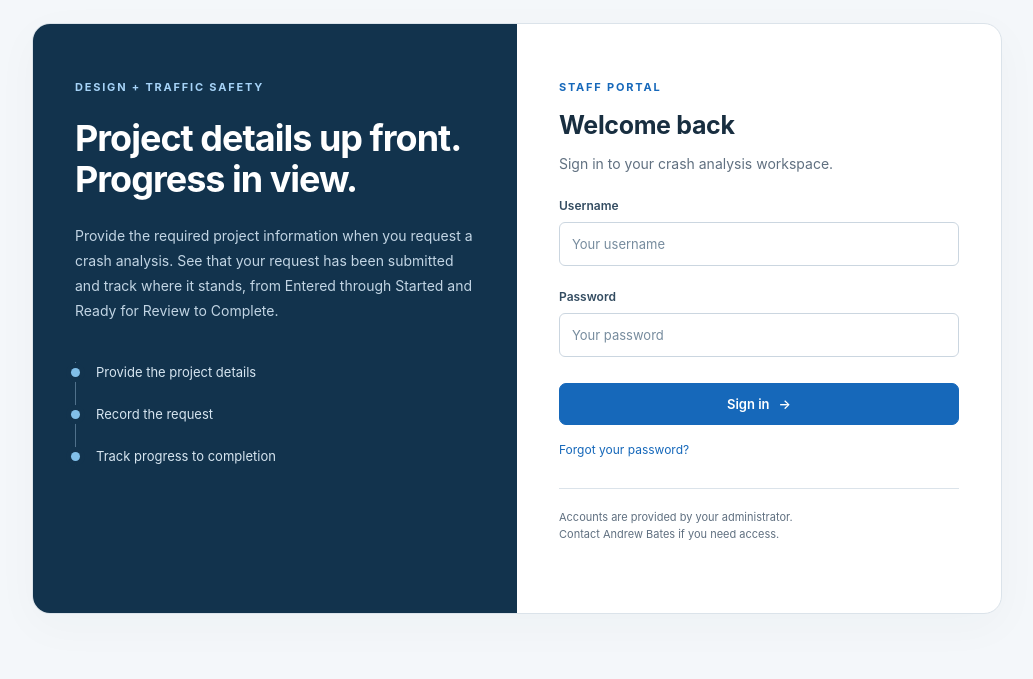
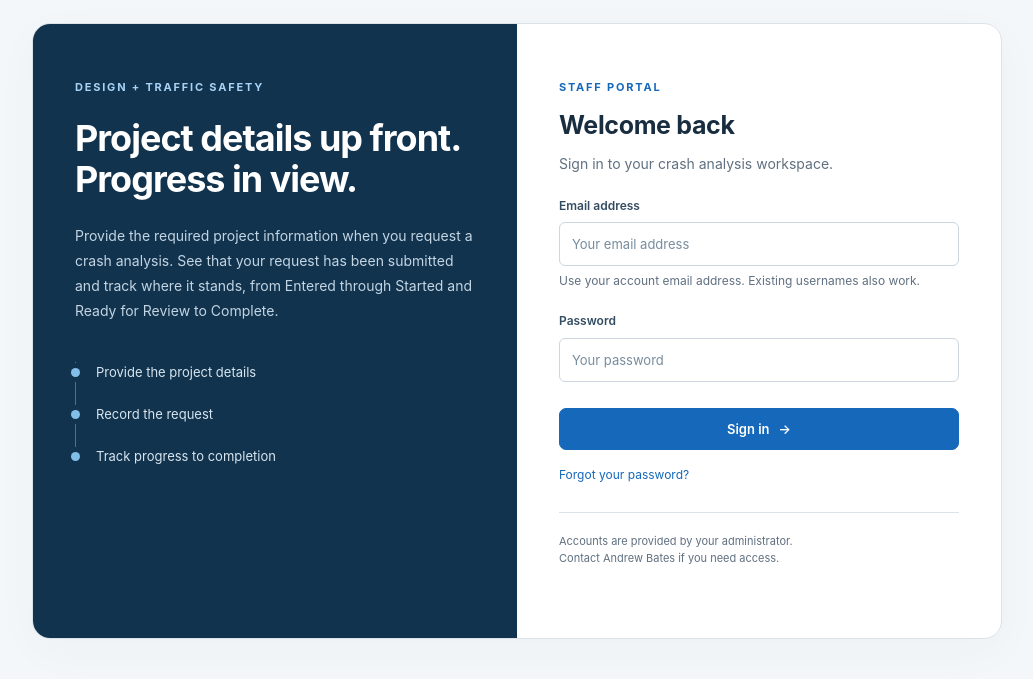
Before and after one commit to Drewbsking/LAP-Crash-Analysis, a PHP site: page /login.php in a window 1280 px wide. Shown: the part 164-843 px from the top of the page, without its empty margins (123-1156 px from the left). Run offline with PHP 8.4, Linux system fonts and the light colour scheme.

Commit message:
Yes—I’ve updated it locally so users sign in with their email address and password. - Account creation no longer asks for a separate username. - Welcome emails show their sign-in email. - Existing accounts can use their saved email and current password. Old usernames still work.

```diff
--- a/app/Auth.php
+++ b/app/Auth.php
@@ -54,10 +54,17 @@ final class Auth
             return true;
         });
     }
-    public static function login(string $username, string $password, string $ip): bool
+    public static function login(string $identity, string $password, string $ip): bool
     {
-        if (!self::rateLimit('login-account', trim($username), 15) || !self::rateLimit('login-ip', $ip, 60)) return false;
-        $user = DB::one('SELECT * FROM users WHERE username=?', [strtolower(trim($username))]);
+        $identity = strtolower(trim($identity));
+        if (!self::rateLimit('login-ip', $ip, 60)) return false;
+        // Email is the sign-in name. Keep existing, non-email usernames working.
+        $user = str_contains($identity, '@')
+            ? DB::one('SELECT * FROM users WHERE email=?', [$identity])
+            : (preg_match('/^[a-z0-9][a-z0-9._-]{2,99}$/', $identity)
+                ? DB::one('SELECT * FROM users WHERE username=?', [$identity]) : null);
+        // Both ways of signing in share the same account attempt limit.
+        if (!self::rateLimit('login-account', $user['email'] ?? $identity, 15)) return false;
         if (!$user || !$user['is_active'] || !password_verify($password, $user['password_hash'])) return false;
         if (session_status() === PHP_SESSION_ACTIVE) session_regenerate_id(true);
         $_SESSION = ['user_id' => (int)$user['id'], 'session_version' => (int)$user['session_version'], 'last_activity' => time(), 'csrf' => bin2hex(random_bytes(32))];
@@ -83,17 +90,27 @@ final class Auth
         if ($actorId !== null) self::actor($actorId, ['admin']);
         elseif (PHP_SAPI !== 'cli' || DB::one('SELECT id FROM users LIMIT 1')) throw new ValidationException(['Use an administrator account to create users.']);
         $values = self::validateUser($input);
+        // Retain the old column without requiring a live database migration.
+        // New accounts get an internal key that cannot be used as a legacy login.
+        $legacyUsername = strtolower(trim(is_string($input['username'] ?? null) ? $input['username'] : ''));
+        if ($legacyUsername !== '' && !preg_match('/^[a-z0-9][a-z0-9._-]{2,99}$/', $legacyUsername)) {
+            throw new ValidationException(['The legacy username is invalid. Use an email address to create the account.']);
+        }
+        $accountKey = $legacyUsername !== '' ? $legacyUsername : 'account:' . bin2hex(random_bytes(16));
         try {
-            DB::query('INSERT INTO users(username, full_name, email, role, password_hash, created_at, updated_at) VALUES (?, ?, ?, ?, ?, ?, ?)', [...array_values($values), self::hashPassword($temporaryPassword), \now(), \now()]);
+            DB::query('INSERT INTO users(username, full_name, email, role, password_hash, created_at, updated_at) VALUES (?, ?, ?, ?, ?, ?, ?)', [$accountKey, ...array_values($values), self::hashPassword($temporaryPassword), \now(), \now()]);
             return (int)DB::conn()->lastInsertId();
         } catch (\PDOException $e) {
-            if (str_starts_with((string)$e->getCode(), '23')) throw new ValidationException(['That username or email address is already in use.']);
+            if (str_starts_with((string)$e->getCode(), '23')) {
+                throw new ValidationException([$legacyUsername === '' ? 'That email address is already in use.' : 'That email address or legacy username is already in use.']);
+            }
             throw $e;
         }
     }
     /** Create the account, setup token, and welcome notification together. Send after commit. */
     public static function inviteUser(array $input, int $actorId): array
     {
+        unset($input['username']);
         return DB::transaction(function () use ($input, $actorId): array {
             $userId = self::createUser($input, self::temporaryPassword(), $actorId);
             $user = DB::one('SELECT * FROM users WHERE id=?', [$userId]);
@@ -129,13 +146,13 @@ final class Auth
             . '<p>Your staff account is ready. Use the link below to choose your password.</p>'
             . '<h3>What the site is used for</h3><p>' . \h($purpose) . '</p>'
             . '<p>Design staff submit project details and deadlines. Traffic Safety staff record analysis progress. Everyone can see whether a request has been submitted and its current status.</p>'
-            . '<p><strong>Username:</strong> ' . \h($user['username']) . '<br><strong>Role:</strong> ' . \h($role) . '</p>'
+            . '<p><strong>Sign-in email:</strong> ' . \h($user['email']) . '<br><strong>Role:</strong> ' . \h($role) . '</p>'
             . '<p><a href="' . \h($link) . '">Set your password</a></p>'
             . '<p>This link expires in 24 hours and can be used once. If a newer link is sent, use the newest one.</p>'
             . '<p>After setting your password, <a href="' . \h($login) . '">sign in to the portal</a>. If the link expires, choose Forgot your password? on the sign-in page to request a fresh link, or contact Andrew Bates.</p>';
         $text = 'Hello ' . $user['full_name'] . ",\n\nWelcome to RCOC Crash Analysis. Your staff account is ready.\n\n"
             . $purpose . "\n\nDesign staff submit project details and deadlines. Traffic Safety staff record analysis progress. Everyone can see whether a request has been submitted and its current status.\n\n"
-            . 'Username: ' . $user['username'] . "\nRole: $role\n\nSet your password: $link\n"
+            . 'Sign-in email: ' . $user['email'] . "\nRole: $role\n\nSet your password: $link\n"
             . "This link expires in 24 hours and can be used once. If a newer link is sent, use the newest one.\n\n"
             . "After setting your password, sign in: $login\nIf the link expires, use Forgot your password? on the sign-in page or contact Andrew Bates.\n";
         Mail::queue(null, $user['email'], $user['full_name'], 'Welcome to RCOC Crash Analysis - set your password', $html, $text);
@@ -144,11 +161,9 @@ final class Auth
     private static function validateUser(array $input): array
     {
         $values = [];
-        foreach (['username', 'full_name', 'email', 'role'] as $key) $values[$key] = trim(is_string($input[$key] ?? null) ? $input[$key] : '');
-        $values['username'] = strtolower($values['username']);
+        foreach (['full_name', 'email', 'role'] as $key) $values[$key] = trim(is_string($input[$key] ?? null) ? $input[$key] : '');
         $values['email'] = strtolower($values['email']);
         $errors = [];
-        if (!preg_match('/^[a-z0-9][a-z0-9._-]{2,99}$/', $values['username'])) $errors[] = 'Username must be 3–100 letters, numbers, periods, underscores, or hyphens.';
         if (!$values['full_name'] || mb_strlen($values['full_name']) > 191) $errors[] = 'Enter a full name of up to 191 characters.';
         if (!filter_var($values['email'], FILTER_VALIDATE_EMAIL) || strlen($values['email']) > 191) $errors[] = 'Enter a valid email address.';
         if (!isset(self::ROLES[$values['role']])) $errors[] = 'Select a valid role.';
@@ -175,12 +190,12 @@ final class Auth
             try {
                 $emailChanged = $target['email'] !== $values['email'];
                 $revoke = ($target['role'] !== $values['role'] || (int)$target['is_active'] !== $active || $emailChanged) ? 1 : 0;
-                DB::query('UPDATE users SET username=?, full_name=?, email=?, role=?, is_active=?, session_version=session_version+?, updated_at=? WHERE id=?', [...array_values($values), $active, $revoke, \now(), $userId]);
+                DB::query('UPDATE users SET full_name=?, email=?, role=?, is_active=?, session_version=session_version+?, updated_at=? WHERE id=?', [...array_values($values), $active, $revoke, \now(), $userId]);
                 if ($emailChanged || !$active) {
                     DB::query('UPDATE password_resets SET used_at=? WHERE user_id=? AND used_at IS NULL', [\now(), $userId]);
                 }
             } catch (\PDOException $e) {
-                if (str_starts_with((string)$e->getCode(), '23')) throw new ValidationException(['That username or email address is already in use.']);
+                if (str_starts_with((string)$e->getCode(), '23')) throw new ValidationException(['That email address is already in use.']);
                 throw $e;
             }
         });
--- a/public/login.php
+++ b/public/login.php
@@ -4,14 +4,14 @@ if (App\Auth::user()) redirect('/dashboard.php');
 $errors = [];
 if (is_post()) {
     check_csrf();
-    if (App\Auth::login(post_string('username'), post_string('password'), $_SERVER['REMOTE_ADDR'] ?? 'unknown')) redirect('/dashboard.php');
-    $errors[] = 'Unable to sign in. Check your username and password. After repeated attempts, wait 15 minutes before trying again.';
+    if (App\Auth::login(post_string('email') ?: post_string('username'), post_string('password'), $_SERVER['REMOTE_ADDR'] ?? 'unknown')) redirect('/dashboard.php');
+    $errors[] = 'Unable to sign in. Check your email address and password. After repeated attempts, wait 15 minutes before trying again.';
 }
 $pageTitle = 'Sign in';
 require APP_ROOT . '/templates/header.php';
 ?>
 <div class="login-layout">
   <section class="login-intro"><div class="eyebrow">DESIGN + TRAFFIC SAFETY</div><h1>Project details up front.<br>Progress in view.</h1><p>Provide the required project information when you request a crash analysis. See that your request has been submitted and track where it stands, from Entered through Started and Ready for Review to Complete.</p><ol class="login-track"><li>Provide the project details</li><li>Record the request</li><li>Track progress to completion</li></ol></section>
-  <section class="login-form"><div class="eyebrow">STAFF PORTAL</div><h2>Welcome back</h2><p class="muted">Sign in to your crash analysis workspace.</p><?php render_errors($errors); ?><form method="post"><?= csrf_field() ?><div class="field"><label for="username">Username</label><input id="username" name="username" autocomplete="username" required maxlength="100" value="<?= h(post_string('username')) ?>" placeholder="Your username"></div><div class="field"><label for="password">Password</label><input id="password" name="password" type="password" autocomplete="current-password" required maxlength="128" placeholder="Your password"></div><button class="button" type="submit">Sign in <span aria-hidden="true">→</span></button></form><a class="forgot" href="<?= h(app_path('/forgot-password.php')) ?>">Forgot your password?</a><p class="fine-print">Accounts are provided by your administrator.<br>Contact Andrew Bates if you need access.</p></section>
+  <section class="login-form"><div class="eyebrow">STAFF PORTAL</div><h2>Welcome back</h2><p class="muted">Sign in to your crash analysis workspace.</p><?php render_errors($errors); ?><form method="post"><?= csrf_field() ?><div class="field"><label for="email">Email address</label><input id="email" name="email" type="text" inputmode="email" autocomplete="username" autocapitalize="none" spellcheck="false" required maxlength="191" value="<?= h(post_string('email') ?: post_string('username')) ?>" placeholder="Your email address" aria-describedby="login-hint"><p class="hint" id="login-hint">Use your account email address. Existing usernames also work.</p></div><div class="field"><label for="password">Password</label><input id="password" name="password" type="password" autocomplete="current-password" required maxlength="128" placeholder="Your password"></div><button class="button" type="submit">Sign in <span aria-hidden="true">→</span></button></form><a class="forgot" href="<?= h(app_path('/forgot-password.php')) ?>">Forgot your password?</a><p class="fine-print">Accounts are provided by your administrator.<br>Contact Andrew Bates if you need access.</p></section>
 </div>
 <?php require APP_ROOT . '/templates/footer.php'; ?>
```
Also changed, not shown: docs/verification.md (+13 -0 lines), public/admin/users.php (+3 -3 lines), tests/invitations.php (+38 -2 lines), README.md, 2 other files.
